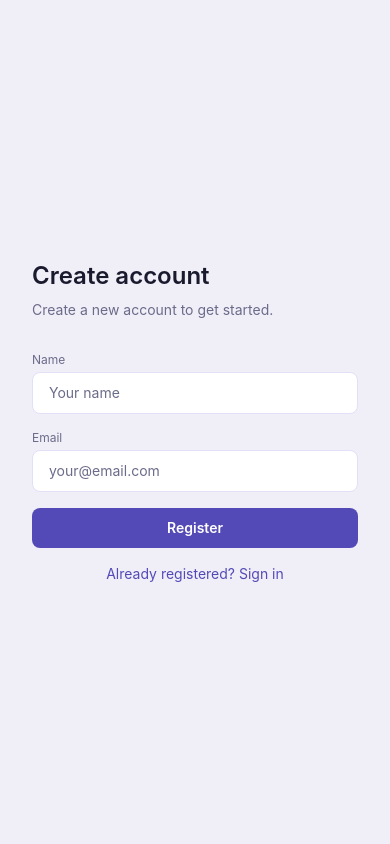
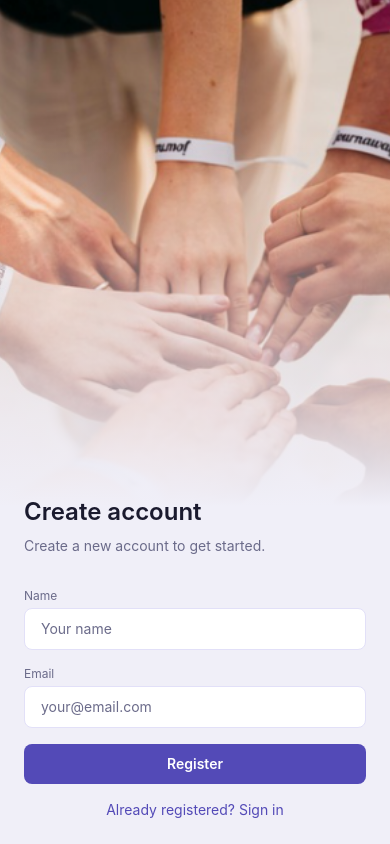
Before and after one commit to nkanunnikow-journaway/Chat_App, a React (Vite) app: page / in a window 390 px wide. Built offline with nearby package versions, Linux system fonts and the light colour scheme; no server answers.

Commit message:
add responsiveness to registerPage

```diff
--- a/src/pages/RegisterPage.tsx
+++ b/src/pages/RegisterPage.tsx
@@ -49,7 +49,14 @@ function RegisterPage({ onAuthSuccess }: RegisterPageProps) {
   }
 
   return (
-    <div className="flex min-h-screen bg-bg-app">
+    <div className="flex min-h-screen bg-bg-app relative">
+      <div className="absolute inset-0 bg-[url(/login-bg.jpg)] bg-[length:auto_115%] bg-[center_100%] lg:hidden" />
+      <div
+        className="absolute inset-0 lg:hidden"
+        style={{
+          background: 'linear-gradient(to bottom, transparent 15%, var(--color-bg-app) 60%)'
+        }}
+      />
       <div className="hidden lg:block flex-1 relative">
         <div
           className="absolute inset-0"
@@ -66,8 +73,8 @@ function RegisterPage({ onAuthSuccess }: RegisterPageProps) {
           }}
         />
       </div>
-      <div className="flex flex-1 flex-col items-center justify-center p-8">
-        <div className="w-full max-w-sm">
+      <div className="relative z-10 flex flex-1 flex-col items-center justify-end lg:justify-center p-6 sm:p-8">
+        <div className="w-full max-w-sm ">
           <h1 className="text-2xl font-semibold text-text-main mb-2">
             {isLoginMode ? t('auth.welcome_back') : t('auth.create_account')}
           </h1>
```
